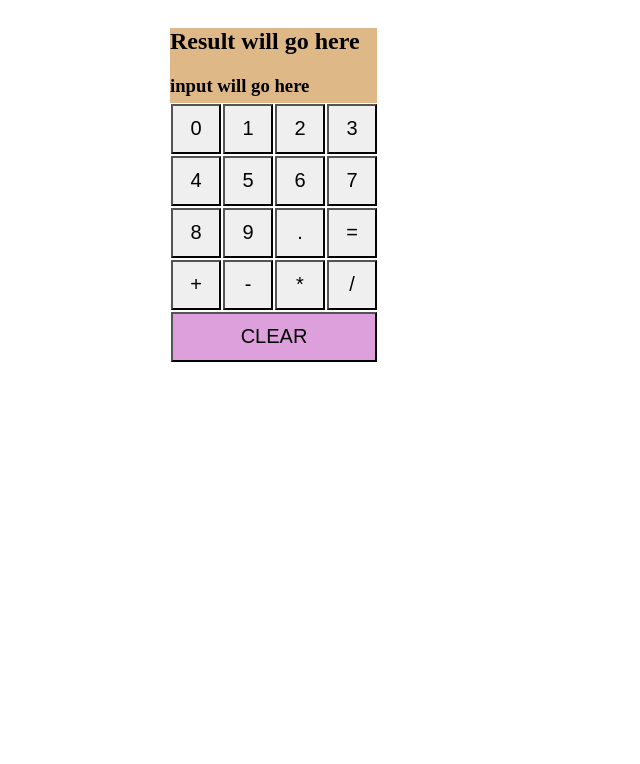
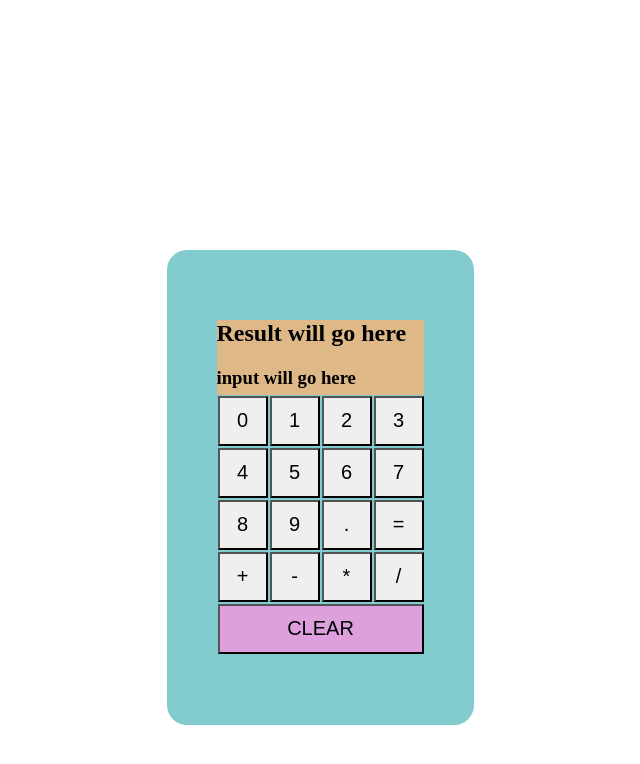
Before and after one commit to VPilipenko334/GoSchoolBox-coding-challenge, a JavaScript app: page / in a window 1280 px wide. Shown: the top 764 px of the page, without its empty margins (320-960 px from the left). Built offline with nearby package versions, Linux system fonts and the light colour scheme; the HTML template or start-up script is replaced by a standard one.

Commit message:
centered calculator

```diff
--- a/src/App.js
+++ b/src/App.js
@@ -19,6 +19,7 @@ function App() {
 
   return (
       <div className="App">
+        <div className="calculator-border">
             <div className="calculator-wrapper">
               <div className="calculator">
                 <div className="result">
@@ -45,6 +46,7 @@ function App() {
             </div>
           </div>
         </div>
+      </div>
   );
 }
 
--- a/src/buttons.css
+++ b/src/buttons.css
@@ -1,5 +1,16 @@
 * {
     /* background-color: pink; */
+}
+
+.calculator-border{
+    background-color: rgb(130, 203, 206);
+    height: 375px;
+    width: 207px;
+    margin: auto;
+    justify-content: center;
+    border-radius: 20px;
+    padding: 50px;
+    margin-top: 250px;
 }
 
 .calculator-wrapper {
```
Lines whose indentation alone changed are shown as unchanged.
